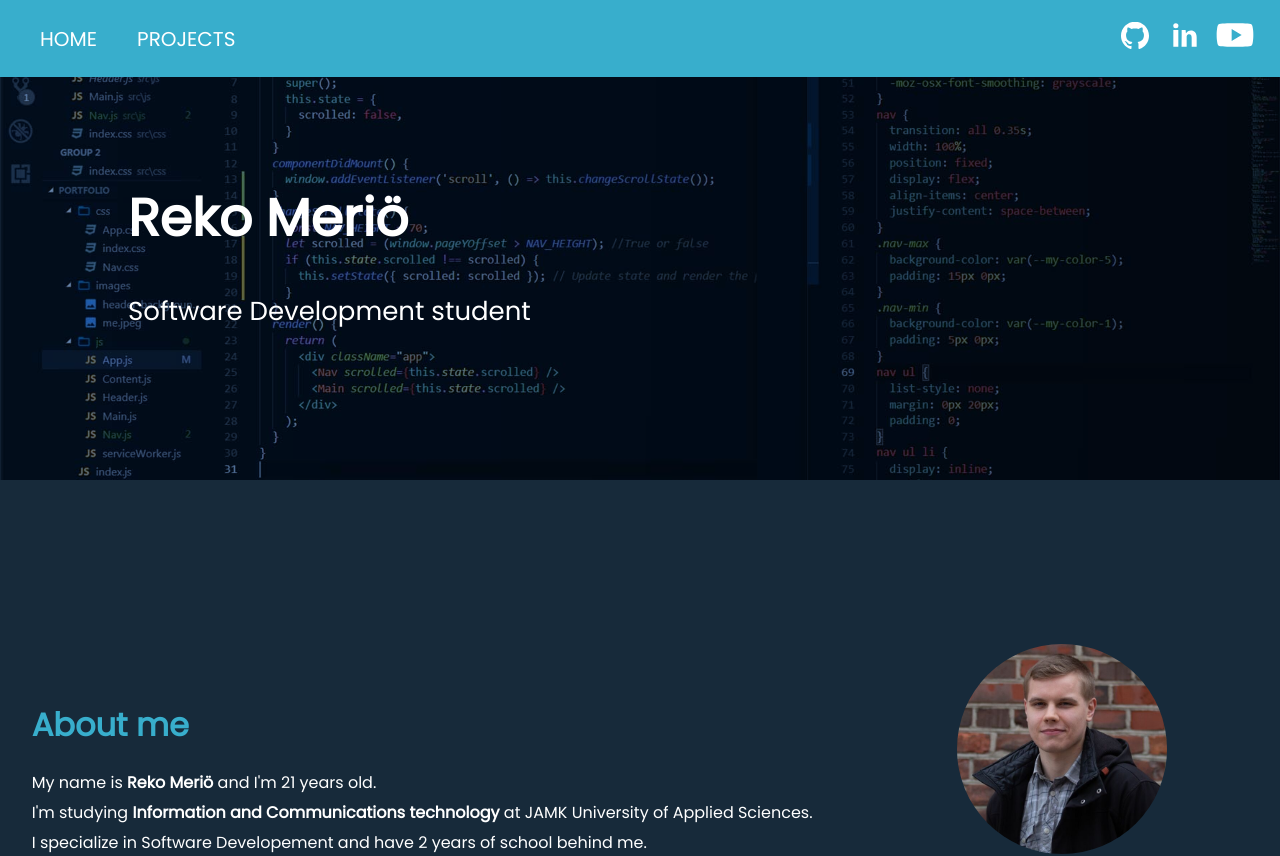
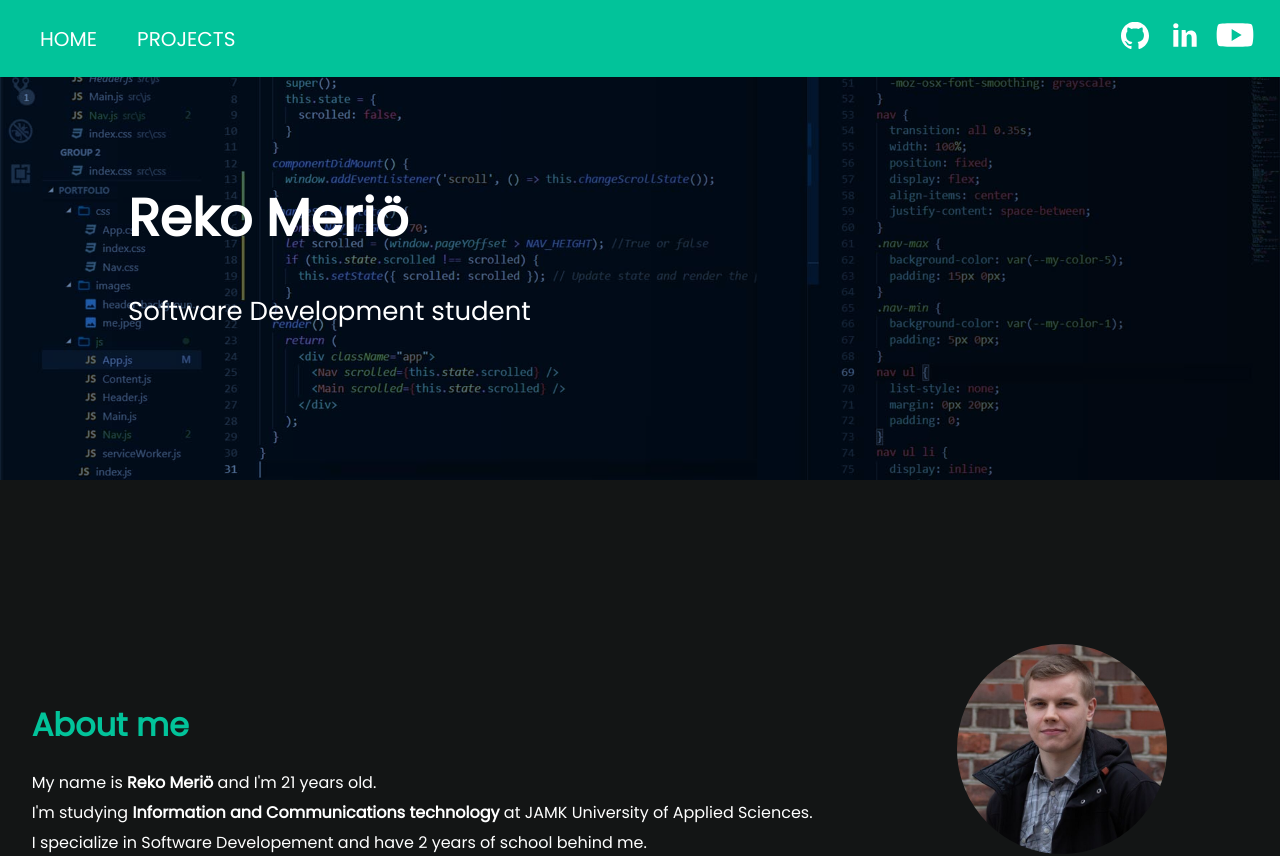
Before and after one commit to rekomerio/portfolio-react, a React (Create React App) app: page / in a window 1280 px wide. Shown: the top 856 px of the page. Built offline with nearby package versions, Linux system fonts and the light colour scheme.

Commit message:
New colors (black, violet, cyan)

```diff
--- a/src/css/index.css
+++ b/src/css/index.css
@@ -1,9 +1,9 @@
 :root {
-  --my-color-1:#172a3a;
-  --my-color-2:#022f40;
-  --my-color-3:#046e8f;
-  --my-color-4:#0090c1;
-  --my-color-5:#38aecc;
+  --my-color-1:#131515;
+  --my-color-2:#2b2c28;
+  --my-color-3:#339989;
+  --my-color-4:#05668d;
+  --my-color-5:#02c39a;
 }
 .darkest {
   background-color:var(--my-color-1);
```
